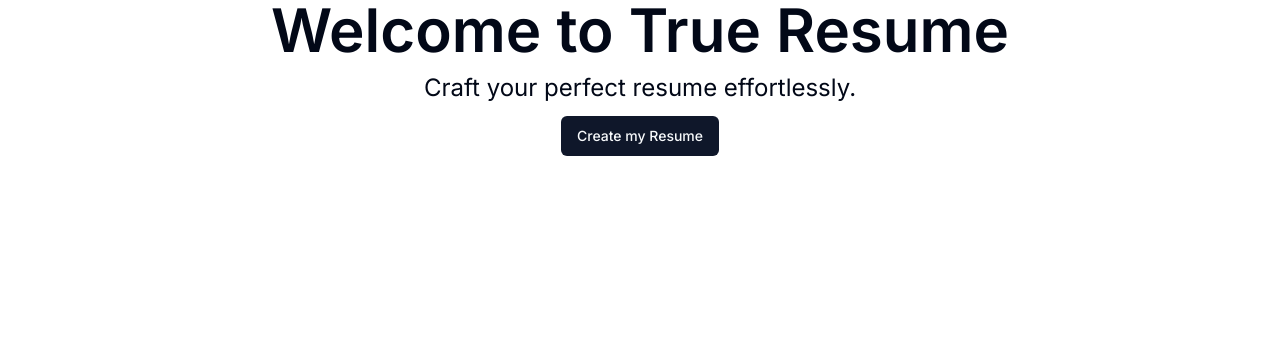
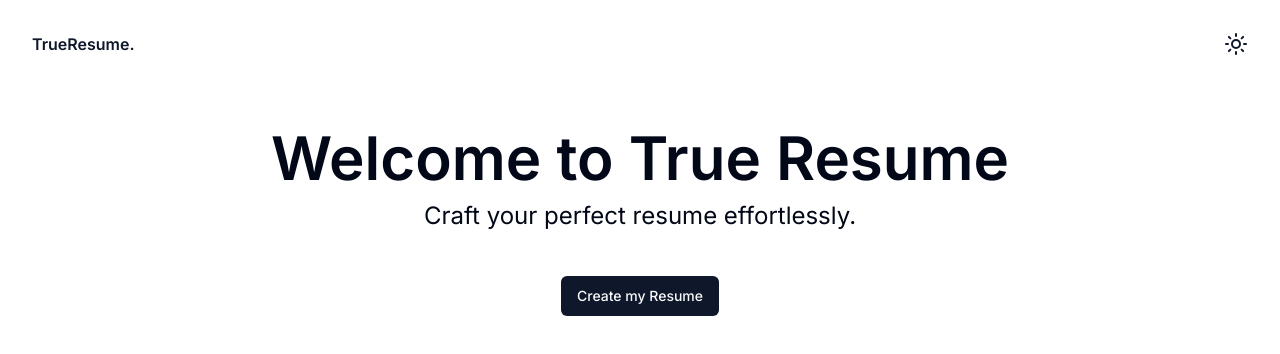
Before and after one commit to kshetritej/true-resume, a React (Vite) app: page / in a window 1280 px wide. Shown: the top 354 px of the page. Built offline with nearby package versions, Linux system fonts and the light colour scheme.

Commit message:
add: navbar

```diff
--- a/src/components/molecules/Header.tsx
+++ b/src/components/molecules/Header.tsx
@@ -2,13 +2,13 @@ import { Button } from "../ui/button";
 
 const Header = () => {
   return (
-    <div className="h-[100vh]">
+    <div className="p-10">
       <div className="flex flex-col align-middle text-center gap-3 " >
         <h1 className="text-6xl font-semibold">Welcome to True Resume</h1>
         <h3 className="text-2xl font-regular">
           Craft your perfect resume effortlessly.
         </h3>
-        <div>
+        <div className="mt-8">
           <Button>Create my Resume</Button>
         </div>
       </div>
--- a/src/components/molecules/Navbar.tsx
+++ b/src/components/molecules/Navbar.tsx
@@ -0,0 +1,17 @@
+import { Sun, Moon } from "lucide-react";
+import { useState } from "react";
+const Navbar = () => {
+  const darkTheme = false;
+  return (
+    <div className="flex justify-between p-8">
+      <div className="logo">
+        <h2 className="text-slate-900 font-lg font-semibold">TrueResume.</h2>
+      </div>
+      <div className="darkmode-toggler text-slate-900">
+        {darkTheme ? <Moon /> : <Sun />}
+      </div>
+    </div>
+  );
+};
+
+export default Navbar;
--- a/src/components/pages/LandingPage.tsx
+++ b/src/components/pages/LandingPage.tsx
@@ -1,8 +1,11 @@
 import Header from "../molecules/Header";
+import Navbar from "../molecules/Navbar";
 
 const LandingPage = () => {
   return (
+
     <div>
+        <Navbar/>
       <Header />
     </div>
   );
```
